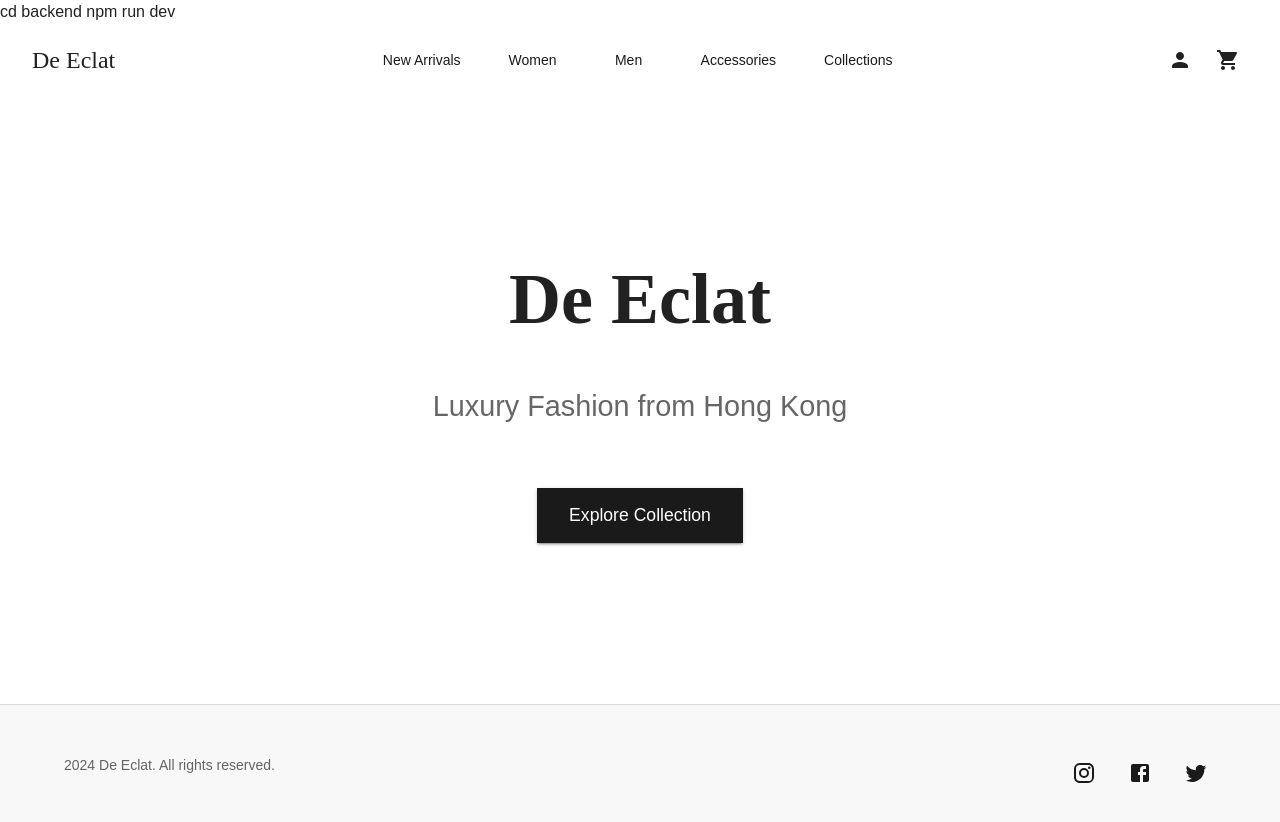
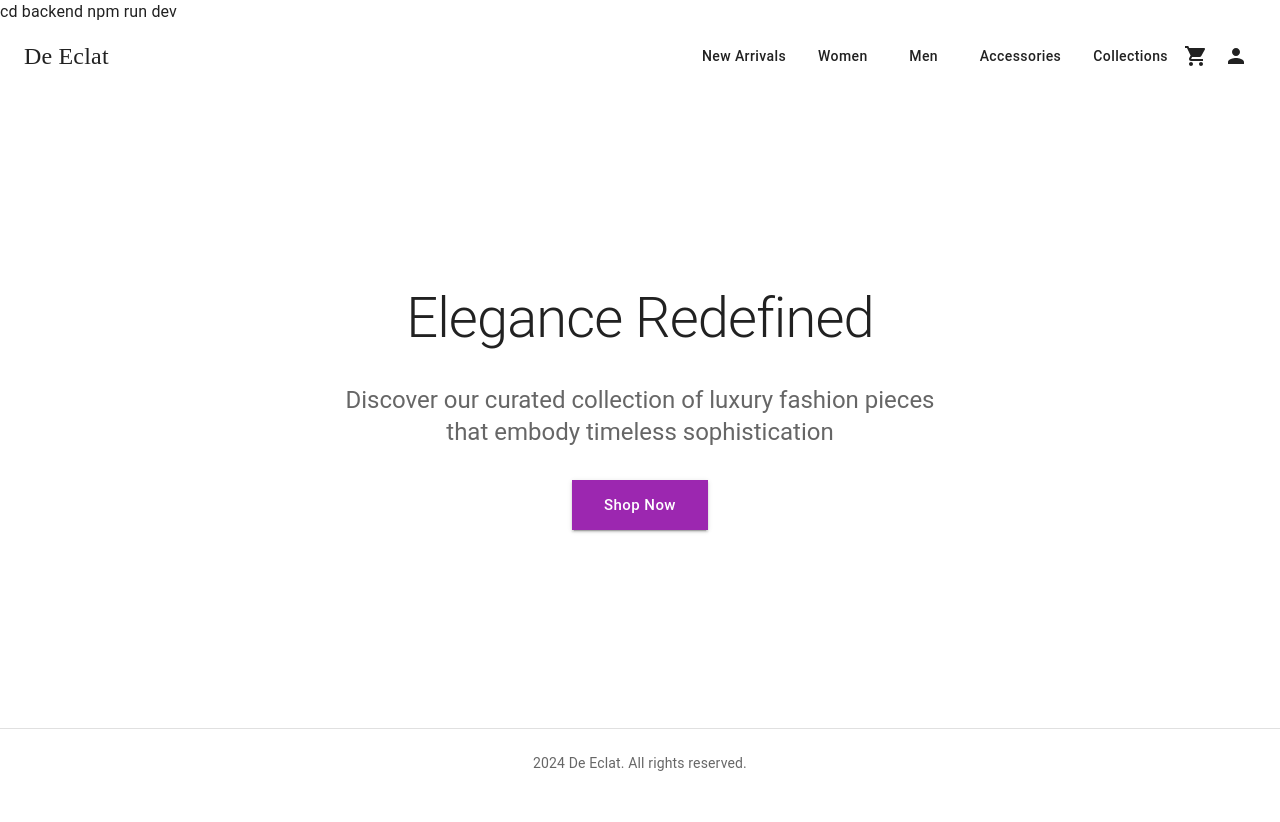
Before and after one commit to abdulhku7/de-eclat, a React (Create React App) app in the folder frontend/: page / in a window 1280 px wide. Shown: the top 822 px of the page. After the commit the page ends 800 px from the top, so only its background shows below. Built offline with nearby package versions, Linux system fonts and the light colour scheme.

Commit message:
Fix build issues and update layout

```diff
--- a/frontend/src/App.tsx
+++ b/frontend/src/App.tsx
@@ -1,31 +1,26 @@
-import React from 'react';
-import { BrowserRouter as Router, Routes, Route } from 'react-router-dom';
-import { ThemeProvider, createTheme, styled } from '@mui/material/styles';
+import React, { useState } from 'react';
 import {
-  CssBaseline,
   AppBar,
   Toolbar,
   Typography,
-  Container,
-  Box,
   Button,
   IconButton,
   Drawer,
   List,
   ListItem,
   ListItemText,
+  Container,
+  Box,
+  useTheme,
   useMediaQuery,
-  Menu,
-  MenuItem
+  ThemeProvider,
+  createTheme,
+  CssBaseline
 } from '@mui/material';
 import MenuIcon from '@mui/icons-material/Menu';
 import ShoppingCartIcon from '@mui/icons-material/ShoppingCart';
 import PersonIcon from '@mui/icons-material/Person';
-import InstagramIcon from '@mui/icons-material/Instagram';
-import FacebookIcon from '@mui/icons-material/Facebook';
-import TwitterIcon from '@mui/icons-material/Twitter';
 
-// Theme configuration
 const theme = createTheme({
   palette: {
     primary: {
@@ -34,91 +29,46 @@ const theme = createTheme({
     secondary: {
       main: '#c9a77c',
     },
-    background: {
-      default: '#ffffff',
-      paper: '#f8f8f8',
-    },
   },
   typography: {
     fontFamily: "'Poppins', sans-serif",
     h1: {
       fontFamily: "'Playfair Display', serif",
-      fontWeight: 600,
+      fontSize: '3.5rem',
+      fontWeight: 700,
     },
     h2: {
       fontFamily: "'Playfair Display', serif",
-      fontWeight: 500,
+      fontSize: '2.5rem',
+      fontWeight: 600,
     },
-    h3: {
-      fontFamily: "'Playfair Display', serif",
-      fontWeight: 500,
+    button: {
+      textTransform: 'none',
     },
   },
 });
 
-const StyledToolbar = styled(Toolbar)(({ theme }) => ({
-  display: 'flex',
-  justifyContent: 'space-between',
-  padding: theme.spacing(2),
-  [theme.breakpoints.up('sm')]: {
-    padding: theme.spacing(2, 4),
-  },
-}));
-
-const NavButton = styled(Button)(({ theme }) => ({
-  color: theme.palette.primary.main,
-  margin: theme.spacing(0, 1),
-  '&:hover': {
-    color: theme.palette.secondary.main,
-  },
-}));
-
-const SocialIcons = styled(Box)(({ theme }) => ({
-  display: 'flex',
-  gap: theme.spacing(2),
-  marginTop: theme.spacing(2),
-  '& svg': {
-    color: theme.palette.primary.main,
-    '&:hover': {
-      color: theme.palette.secondary.main,
-    },
-  },
-}));
+const menuItems = ['New Arrivals', 'Women', 'Men', 'Accessories', 'Collections'];
 
 function App() {
-  const [mobileOpen, setMobileOpen] = React.useState(false);
+  const [mobileOpen, setMobileOpen] = useState(false);
+  const theme = useTheme();
   const isMobile = useMediaQuery(theme.breakpoints.down('sm'));
-  const [anchorEl, setAnchorEl] = React.useState<null | HTMLElement>(null);
-
-  const handleMenuOpen = (event: React.MouseEvent<HTMLElement>) => {
-    setAnchorEl(event.currentTarget);
-  };
-
-  const handleMenuClose = () => {
-    setAnchorEl(null);
-  };
 
   const handleDrawerToggle = () => {
     setMobileOpen(!mobileOpen);
   };
 
-  const menuItems = ['New Arrivals', 'Women', 'Men', 'Accessories', 'Collections'];
-
   const drawer = (
-    <Box sx={{ textAlign: 'center', p: 2 }}>
-      <Typography variant="h6" sx={{ my: 2, fontFamily: "'Playfair Display', serif" }}>
-        De Eclat
-      </Typography>
+    <Box sx={{ width: 250 }}>
       <List>
         {menuItems.map((item) => (
-          <ListItem button key={item}>
+          <ListItem key={item} disablePadding>
             <ListItemText
               primary={item}
               sx={{
                 textAlign: 'center',
-                '& .MuiTypography-root': {
-                  fontFamily: "'Poppins', sans-serif",
-                }
+                padding: '12px'
               }}
             />
           </ListItem>
@@ -130,47 +80,47 @@ function App() {
   return (
     <ThemeProvider theme={theme}>
       <CssBaseline />
-      <Router>
-        <Box sx={{ display: 'flex', flexDirection: 'column', minHeight: '100vh' }}>
+      <Box sx={{ flexGrow: 1 }}>
         <AppBar position="static" color="transparent" elevation={0}>
-            <StyledToolbar>
-              {isMobile ? (
-                <>
+          <Toolbar>
+            {isMobile && (
               <IconButton
                 color="inherit"
                 aria-label="open drawer"
                 edge="start"
                 onClick={handleDrawerToggle}
+                sx={{ mr: 2 }}
               >
                 <MenuIcon />
               </IconButton>
-                  <Typography variant="h6" sx={{ fontFamily: "'Playfair Display', serif" }}>
+            )}
+            <Typography
+              variant="h6"
+              component="div"
+              sx={{
+                flexGrow: 1,
+                fontFamily: "'Playfair Display', serif",
+                fontSize: '1.5rem'
+              }}
+            >
               De Eclat
             </Typography>
-                </>
-              ) : (
-                <>
-                  <Box sx={{ display: 'flex', alignItems: 'center', gap: 2 }}>
-                    <Typography variant="h5" sx={{ fontFamily: "'Playfair Display', serif" }}>
-                      De Eclat
-                    </Typography>
-                  </Box>
+            {!isMobile && (
               <Box sx={{ display: 'flex', gap: 2 }}>
                 {menuItems.map((item) => (
-                      <NavButton key={item}>{item}</NavButton>
+                  <Button color="inherit" key={item}>
+                    {item}
+                  </Button>
                 ))}
               </Box>
-                </>
             )}
-              <Box sx={{ display: 'flex', alignItems: 'center', gap: 1 }}>
+            <IconButton color="inherit">
+              <ShoppingCartIcon />
+            </IconButton>
             <IconButton color="inherit">
               <PersonIcon />
             </IconButton>
-                <IconButton color="inherit">
-                  <ShoppingCartIcon />
-                </IconButton>
-              </Box>
-            </StyledToolbar>
+          </Toolbar>
         </AppBar>
 
         <Drawer
@@ -185,91 +135,71 @@ function App() {
           {drawer}
         </Drawer>
 
-          <Box component="main" sx={{ flexGrow: 1 }}>
-            <Container maxWidth="lg" sx={{ mt: 8, mb: 8 }}>
-              <Box sx={{
-                textAlign: 'center',
+        <Container>
+          <Box
+            sx={{
+              minHeight: '80vh',
               display: 'flex',
               flexDirection: 'column',
+              justifyContent: 'center',
               alignItems: 'center',
-                gap: 4,
-                minHeight: '60vh',
-                justifyContent: 'center'
-              }}>
+              textAlign: 'center',
+              py: 8,
+            }}
+          >
             <Typography
               variant="h1"
               component="h1"
               sx={{
-                    fontSize: { xs: '2.5rem', sm: '3.5rem', md: '4.5rem' },
-                    mb: 2
+                mb: 4,
+                fontSize: { xs: '2.5rem', sm: '3.5rem' },
               }}
             >
-                  De Eclat
+              Elegance Redefined
             </Typography>
             <Typography
-                  variant="h2"
+              variant="h5"
               sx={{
-                    fontSize: { xs: '1.2rem', sm: '1.5rem', md: '1.8rem' },
+                mb: 4,
+                maxWidth: '600px',
                 color: 'text.secondary',
-                    fontFamily: "'Poppins', sans-serif",
-                    fontWeight: 300,
-                    maxWidth: '800px',
-                    mb: 4
               }}
             >
-                  Luxury Fashion from Hong Kong
+              Discover our curated collection of luxury fashion pieces that embody timeless sophistication
             </Typography>
             <Button
               variant="contained"
-                  color="primary"
+              color="secondary"
               size="large"
               sx={{
                 px: 4,
                 py: 1.5,
-                    borderRadius: 0,
-                    fontSize: '1.1rem'
+                borderRadius: '0',
               }}
             >
-                  Explore Collection
+              Shop Now
             </Button>
           </Box>
         </Container>
-          </Box>
 
-          <Box component="footer" sx={{
+        <Box
+          component="footer"
+          sx={{
+            py: 3,
+            px: 2,
             mt: 'auto',
-            py: 4,
-            bgcolor: 'background.paper',
+            backgroundColor: 'transparent',
             borderTop: '1px solid',
-            borderColor: 'divider'
-          }}>
+            borderColor: 'divider',
+          }}
+        >
           <Container maxWidth="lg">
-              <Box sx={{
-                display: 'flex',
-                flexDirection: { xs: 'column', sm: 'row' },
-                justifyContent: 'space-between',
-                alignItems: 'center',
-                textAlign: { xs: 'center', sm: 'left' }
-              }}>
-                <Typography variant="body2" color="text.secondary">
+            <Typography variant="body2" color="text.secondary" align="center">
               2024 De Eclat. All rights reserved.
             </Typography>
-                <SocialIcons>
-                  <IconButton href="https://instagram.com" target="_blank">
-                    <InstagramIcon />
-                  </IconButton>
-                  <IconButton href="https://facebook.com" target="_blank">
-                    <FacebookIcon />
-                  </IconButton>
-                  <IconButton href="https://twitter.com" target="_blank">
-                    <TwitterIcon />
-                  </IconButton>
-                </SocialIcons>
-              </Box>
           </Container>
         </Box>
       </Box>
-      </Router>
     </ThemeProvider>
   );
 }
```
Also changed, not shown: frontend/package.json (+11 -10 lines), 1 other file (tests, documents, lock files or other folders). Lines whose indentation alone changed are shown as unchanged.
